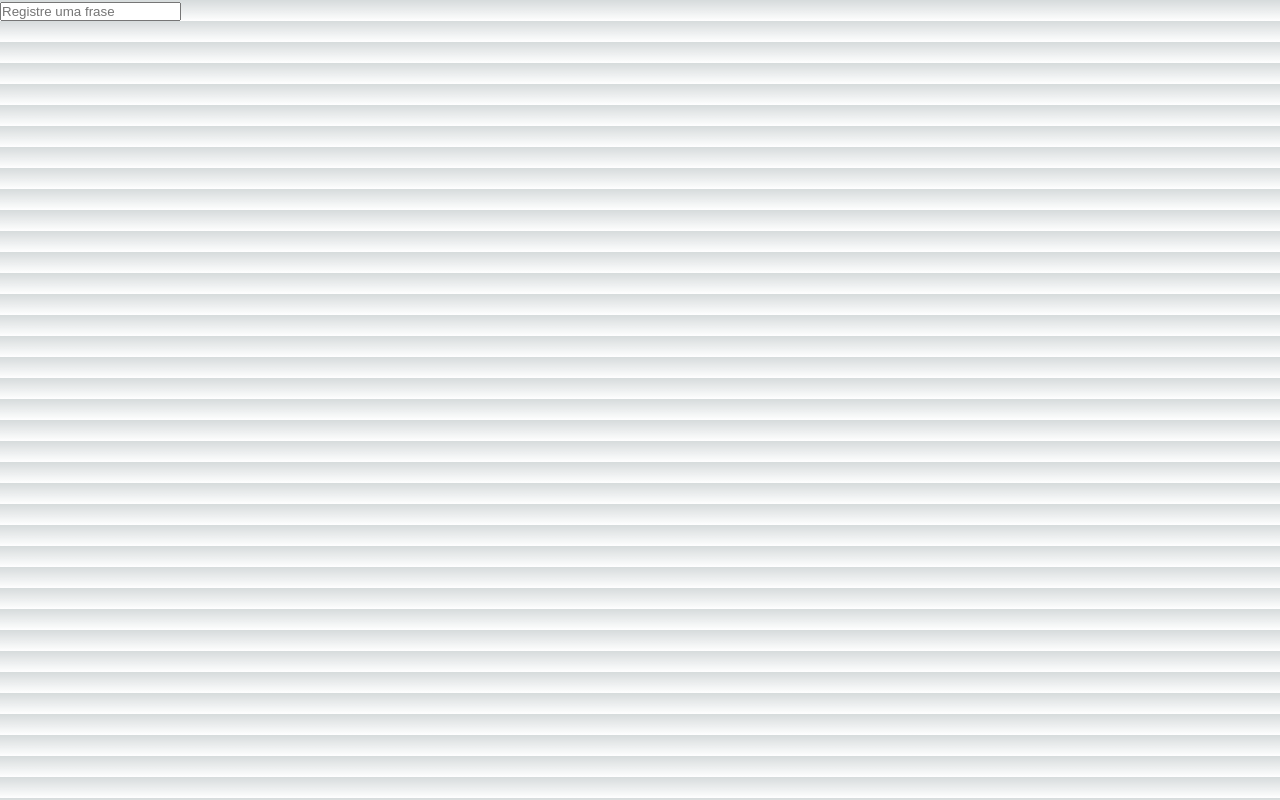
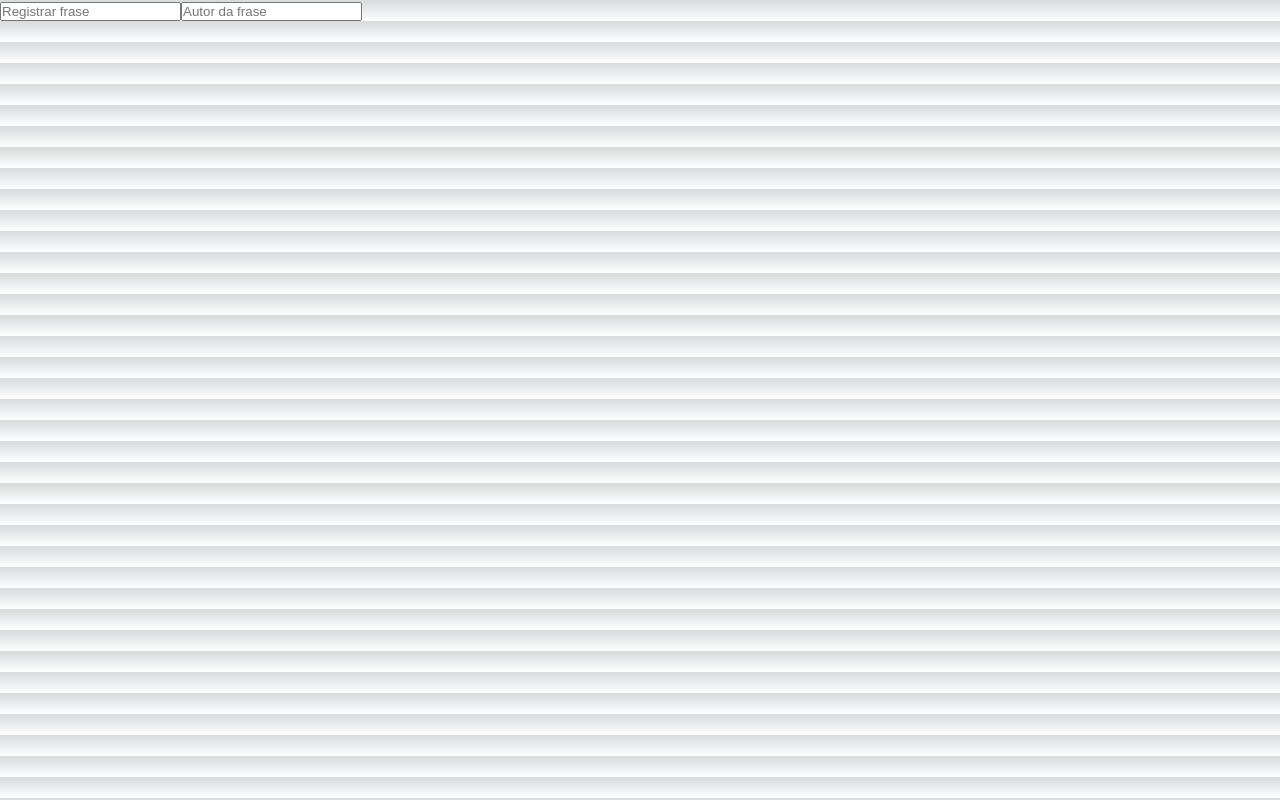
Before and after one commit to Rafaelleal4/ChuckNorris, a Next.js app: page /cadastro in a window 1280 px wide. Built offline with nearby package versions, Linux system fonts and the light colour scheme.

Commit message:
feat: componentização dos inputs

```diff
--- a/app/cadastro/page.jsx
+++ b/app/cadastro/page.jsx
@@ -1,12 +1,15 @@
+"use client"
 import { useState } from "react"
+import Input from "../components/Input/Input";
 
 const cadastro = () => {
     const [frase, setFrase] = useState('');
+    const [author, setAuthor] = useState('');
 
     return (
         <div>
-            <input type="text" placeholder="Registre uma frase" value={frase}  onChange={e => setFrase(e.target.value)}/>
-            <p>{frase}</p>
+            <Input text={'Registrar frase'} value={frase} setValue={setFrase}/>
+            <Input text={'Autor da frase'} value={author} setValue={setAuthor}/>
         </div>
     )
 }
--- /dev/null
+++ b/app/components/Input/Input.jsx
@@ -0,0 +1,9 @@
+const Input = ({text, value, setValue}) => {
+    return (
+        <>
+            <input type="text" placeholder={text} value={value}  onChange={e => {setValue(e.target.value)}}/>
+        </>
+    )
+}
+
+export default Input;
```
Also changed, not shown: app/components/Input/Input.module.css (added).
